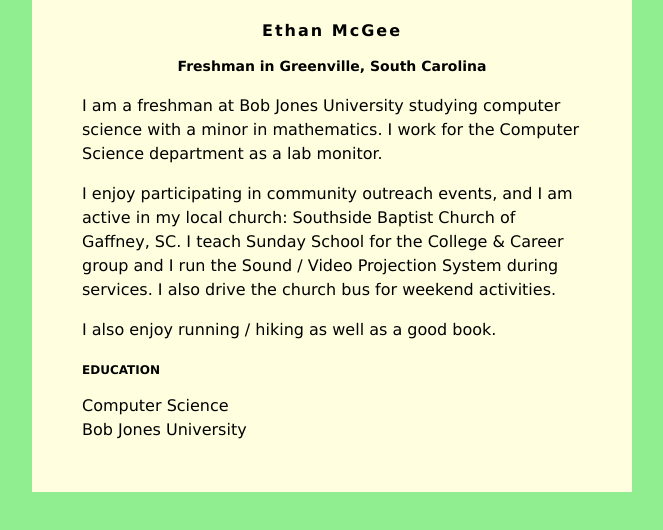
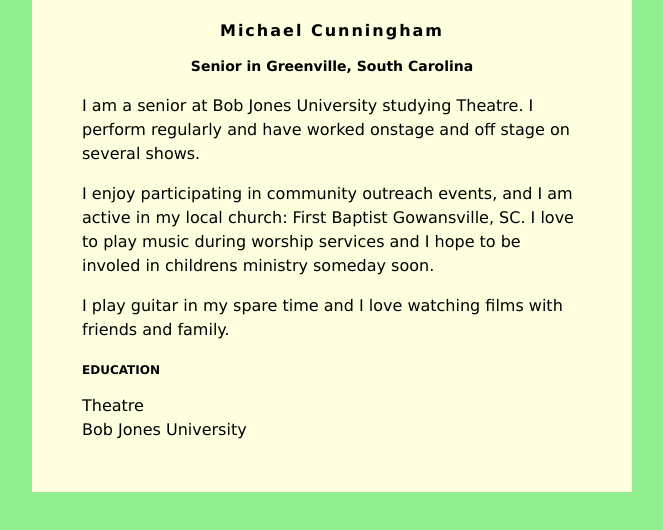
Before and after one commit to MichaelCunn/MichaelCunn., a plain HTML site: page index.html in a window 1280 px wide. Shown: the whole page, without its empty margins (308-971 px from the left). Drawn offline with Linux system fonts and the light colour scheme.

Commit message:
Update index.html

```diff
--- a/index.html
+++ b/index.html
@@ -30,24 +30,19 @@ h3 {
 </head>
 <body>
  <div id="content">
- <h1>Ethan McGee</h1>
- <h2>Freshman in Greenville, South Carolina</h2>
+ <h1>Michael Cunningham</h1>
+ <h2>Senior in Greenville, South Carolina</h2>
 
- <p>I am a freshman at Bob Jones University studying computer science with a
-minor in mathematics. I work for the Computer Science department as a lab
-monitor.</p>
+ <p>I am a senior at Bob Jones University studying Theatre. I perform regularly and have worked onstage and off stage on several shows.</p>
  <p>
  I enjoy participating in community outreach events, and I am active in my
-local church: Southside Baptist Church of Gaffney, SC. I teach Sunday School for the
-College &amp; Career group and I run the Sound / Video Projection System during
-services. I also drive the church bus for weekend activities.
+local church: First Baptist Gowansville, SC. I love to play music during worship services and I hope to be involed in childrens ministry someday soon.
  </p>
  <p>
- I also enjoy running / hiking as well as a good book.
+ I play guitar in my spare time and I love watching films with friends and family.
  </p>
 
- <h3>EDUCATION</h3>
- Computer Science<br />
+ <h3>EDUCATION</h3>Theatre<br />
  Bob Jones University
  </div>
 
```
